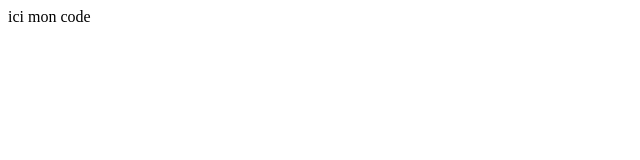
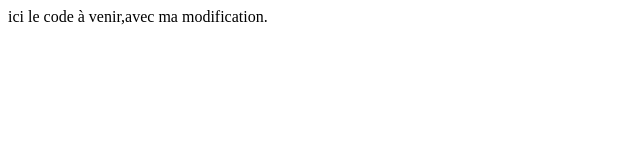
Before and after one commit to sophiearnou/git-tutorial, a plain HTML site: page index.html in a window 1280 px wide. Shown: the whole page, without its empty margins (0-640 px from the left). Drawn offline with Linux system fonts and the light colour scheme.

Commit message:
rajout de message

```diff
--- a/index.html
+++ b/index.html
@@ -6,6 +6,6 @@
     <title>Mon super site</title>
 </head>
 <body>
-    ici mon code
+    ici le code à venir,avec ma modification.
 </body>
 </html>
```
